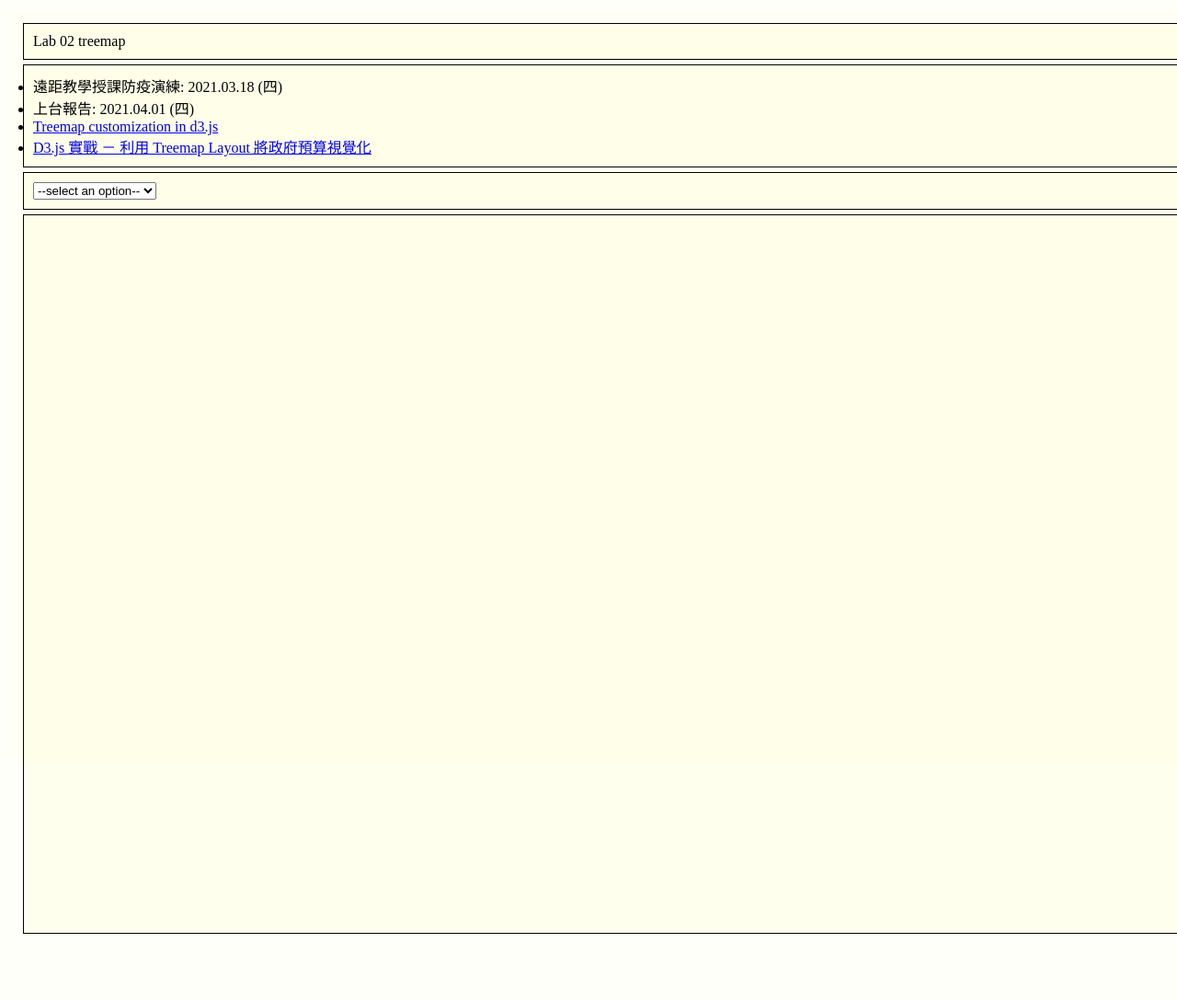
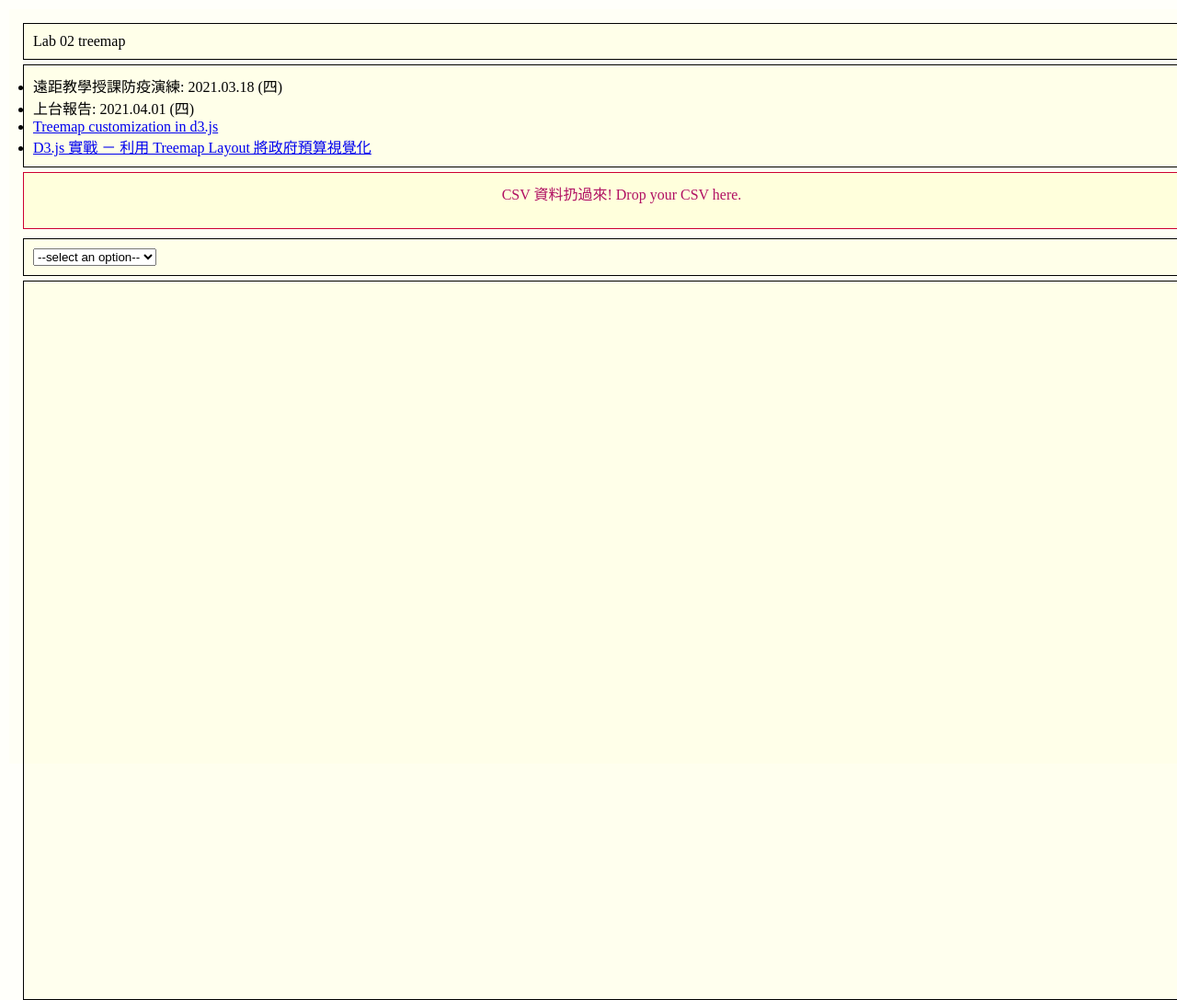
Before and after one commit to whyurso87/vis2021s, a plain HTML site: page lab02/index.html in a window 1280 px wide. Shown: the top 1087 px of the page at 92% size. Before the commit the page ends 1015 px from the top, so only its background shows below. Drawn offline with nearby package versions, Linux system fonts and the light colour scheme.

Commit message:
Update index.html

```diff
--- a/lab02/index.html
+++ b/lab02/index.html
@@ -79,7 +79,9 @@
 			<li><a href="https://www.d3-graph-gallery.com/graph/treemap_custom.html">Treemap customization in d3.js</a></li>
 			<li><a href="http://blog.infographics.tw/2015/10/d3js-tutorial-treemap-and-budget/">D3.js 實戰 － 利用 Treemap Layout 將政府預算視覺化</a></li>
 		</ul>
-
+		<div id="dropfile" for="csvfile">
+			CSV 資料扔過來! Drop your CSV here.
+		</div>
 		<div>
 			<select id="ObjectKeys">
 				<option value="selectValue">
```
